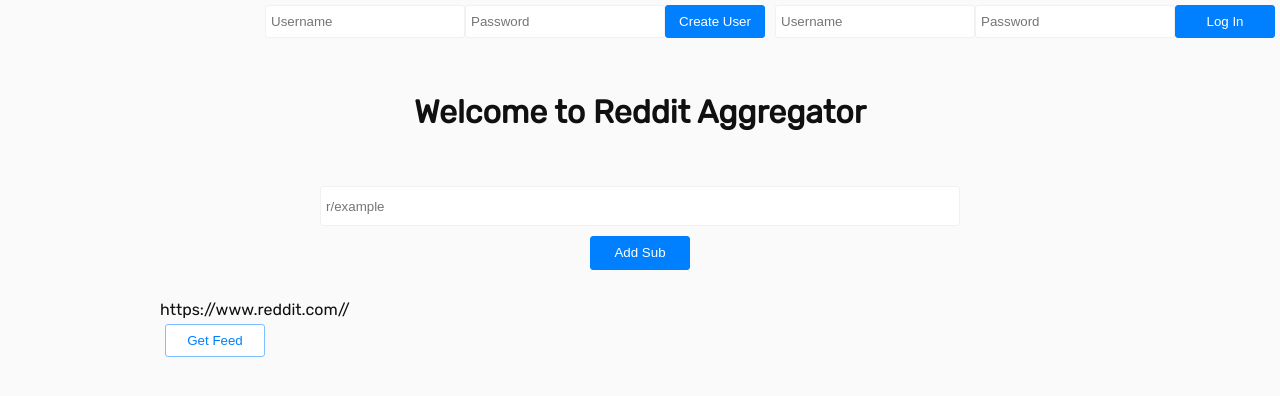
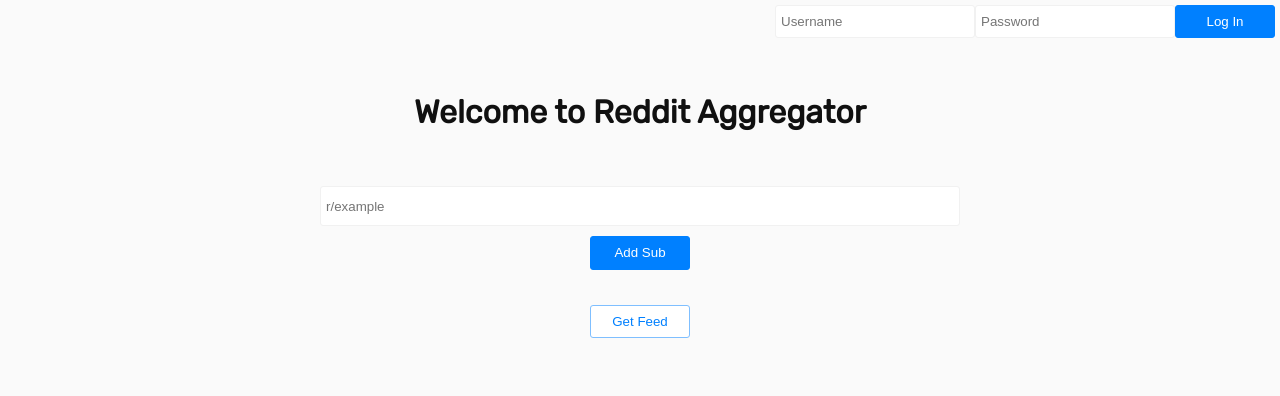
Before and after one commit to ndominguez23/reddit-aggregator, a React app: page / in a window 1280 px wide. Both pictures are taken after a click on the button "Add Sub". Shown: the top 396 px of the page. Built offline with nearby package versions, Linux system fonts and the light colour scheme; a web font is replaced by a local one.

Commit message:
minor front end changes

```diff
--- a/client/App.jsx
+++ b/client/App.jsx
@@ -5,11 +5,11 @@
 const App = props => (
   <div className="main">
     <div id="login-signup">
-      <form method="POST" action="/api/signup">
+      {/* <form method="POST" action="/api/signup">
         <input type="text" name="username" placeholder="Username" required />
         <input type="text" name="password" placeholder="Password" required />
         <input type="submit" value="Create User" />
-      </form>
+      </form> */}
       <form method="POST" action="/api/login">
         <input type="text" name="username" placeholder="Username" required />
         <input type="text" name="password" placeholder="Password" required />
--- a/client/components/Feed.jsx
+++ b/client/components/Feed.jsx
@@ -15,7 +15,7 @@
   return (
     <div className="feed">
       <h3>{subName}</h3>
-      <p>{subUrl}</p>
+      {/* <p>{subUrl}</p> */}
       <input id="update-feed" type="button" value="Get Feed" onClick={() => updateFeedItems(id, subUrl)} />
       <div className="feed-items-container">
         {feedItemArr}
--- a/client/scss/main.scss
+++ b/client/scss/main.scss
@@ -62,6 +62,9 @@
   margin: 25px;
   width: 75%;
   min-width: 300px;
+  display: flex;
+  flex-direction: column;
+  align-items: center;
 }
 
 .feed-item {
```
